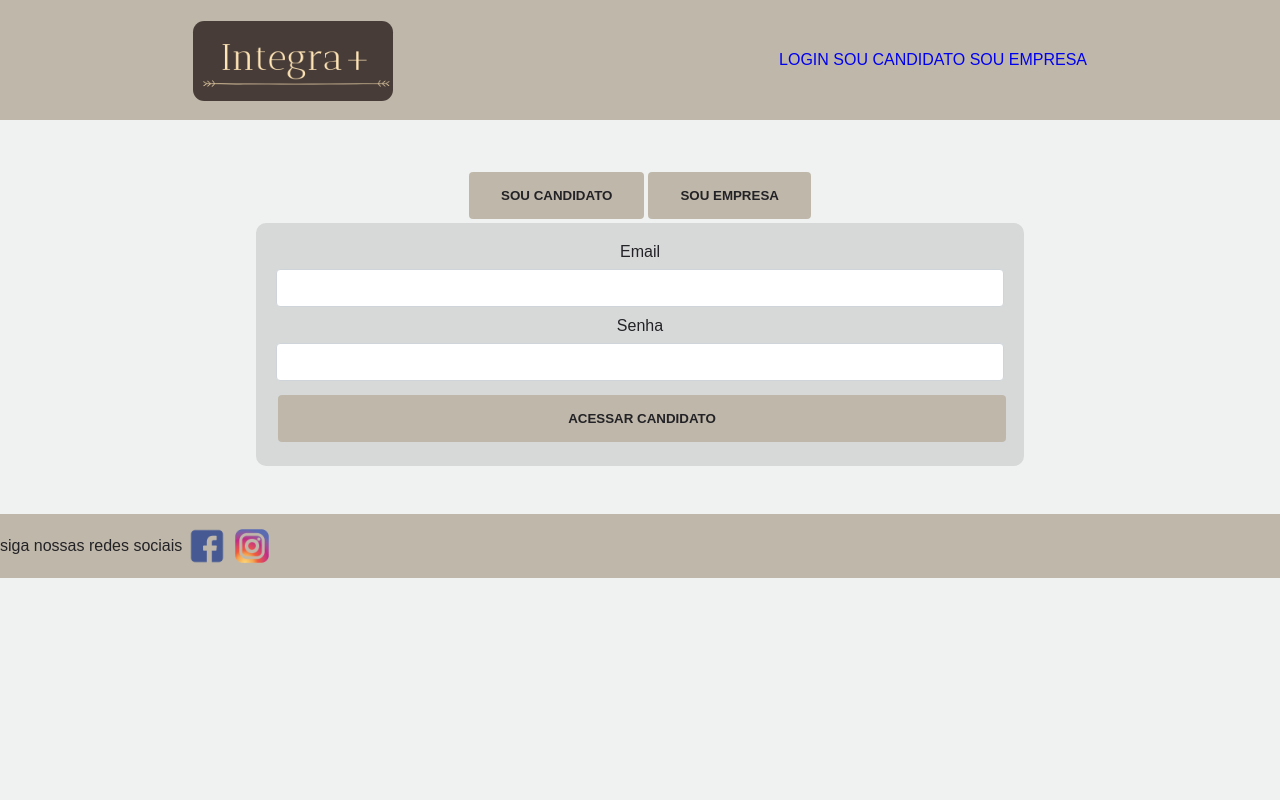
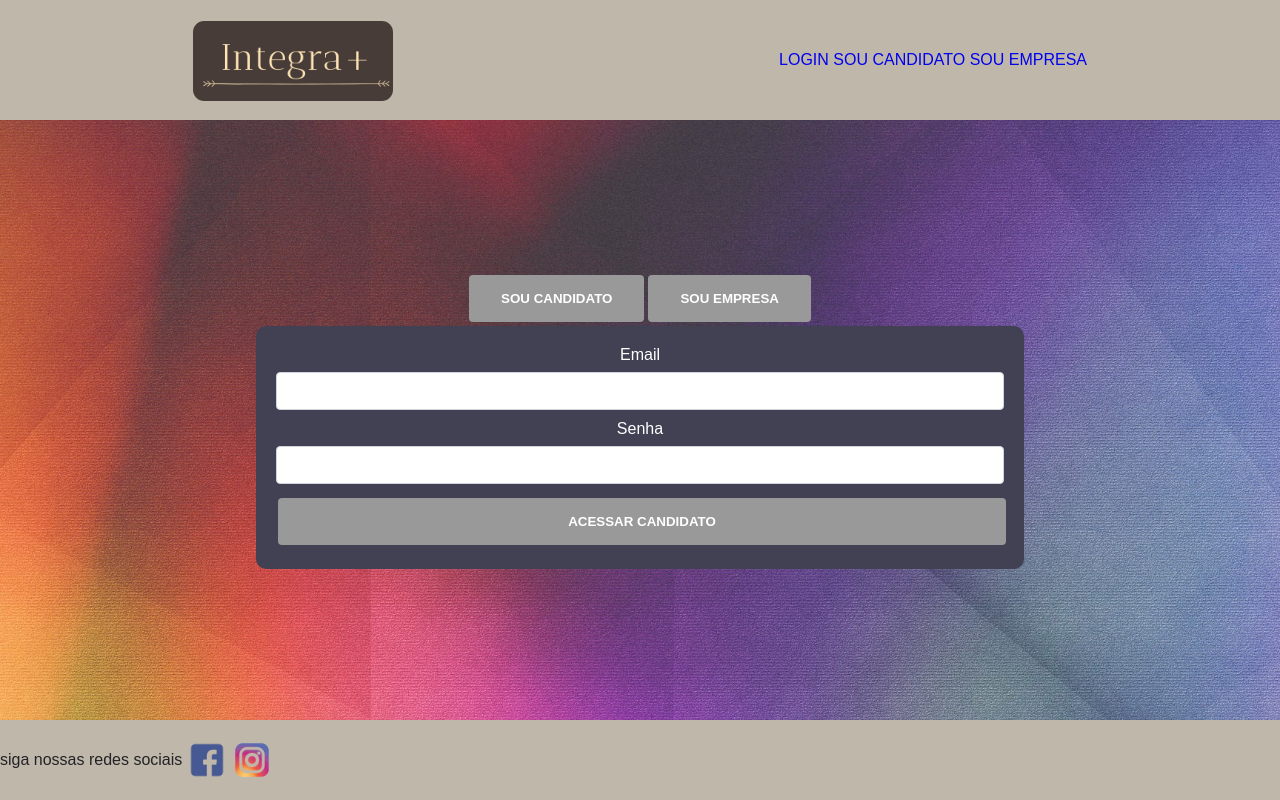
Before and after one commit to cami-almeida/integra, a Django app: page /login in a window 1280 px wide. Run offline with Django 3.2, Linux system fonts and the light colour scheme; parts of the project's set-up code (start-up, migrations or seed data) failed here and were passed over; some web fonts are replaced.

Commit message:
modificar cores do website

```diff
--- a/website/static/css/style.css
+++ b/website/static/css/style.css
@@ -39,15 +39,20 @@ a{
 /* Css Layout */
 body{
     margin:0px;
-    background-color: #F0F2F2;
+    /* background-color: #537EFF; */
+    background-image: url('../image/background.jpg');
+    background-size: cover;
     color: #232226;
     display: grid;
     grid-template-areas:'header header header header'
                         'main main main main'
                         'footer footer footer footer';
-    grid-template-rows: 15vh auto 8vh;
+    grid-template-rows: 15vh auto 10vh;
 }
 
+.index{
+    /* background-color: ; */
+}
 .carrossel {
     width: 1350px;
     position: relative;
@@ -157,7 +162,7 @@ footer{
 /* classe para estilizar formulario */
 .area-form{
     width: 60vw;
-    background-color:#d7d9d9;
+    background-color:#424153;
     display:flex;
     flex-direction: column;
     padding:20px;
@@ -173,6 +178,7 @@ footer{
     grid-template-areas: 'usertab emptab'
                          'forms forms';
     grid-template-rows: 50px 300px;
+    height: 75vh;
 
 }
 
@@ -183,10 +189,12 @@ footer{
 
 .opcao_empresa{
     grid-area: emptab;
+    background-color:#424153;
 }
 
 .opcao_candidato{
     grid-area: usertab;
+    background-color:#424153;
 }
 
 .forms{
@@ -288,10 +296,10 @@ textarea{
 input[type=button],
  input[type=submit],
  input[type=reset]{
-    background-color:#BFB8AA;
+    background-color:#999999;
     border:none;
     border-radius: 0.25rem;
-    color:#232226;
+    color:white ;
     padding: 16px 32px;
     text-decoration: none;
     margin:4px 2px;
@@ -332,4 +340,5 @@ select{
 
 .login label{
     text-align: center;
+    color: white;
 }
--- a/website/templates/cadastro_candidato.html
+++ b/website/templates/cadastro_candidato.html
@@ -303,7 +303,7 @@
 
     <div class="telefone">
         <label for="telefone">Telefone</label>
-        <input type="tel" pattern="[0-9]{2}-[0-9]{4}-[0-9]{4}" name="telefone" id="telefone" placeholder="(99)9999-9999" size="11" maxlength="11">
+        <input type="tel" pattern="[0-9]{2}-[0-9]{4}-[0-9]{4}" name="telefone" id="telefone" placeholder="(99)9999-9999" size="20" maxlength="13">
     </div>
 
     <div class="celular">
--- a/website/templates/index.html
+++ b/website/templates/index.html
@@ -3,6 +3,9 @@
 {% load static %}
 {% block conteudo %}
 <!--migos aqui é o começo do carrossel-->
+
+<div class="index">
+
     <div class= "carrossel">
 
         <div class= "carousel fade">
@@ -24,7 +27,6 @@
 
     <a class="ant" onclick="plusSlides(-1)">&#10094;</a>
     <a class="prx" onclick="plusSlides(+1)">&#10095;</a>
-    </div>
 
     <!--Aqui são os btn -->
     <div class="area-btn">
@@ -34,7 +36,6 @@
     </div>
         <!--migos aqui é o final do carrossel-->
 
-</div>
 
     <div class= 'nos '>
         <div>
@@ -53,4 +54,5 @@
         <p>Lorem ipsum dolor sit amet consectetur adipisicing elit. Exercitationem excepturi in, qui adipisci eius velit et rem nisi. Rerum, ab. Recusandae totam unde soluta voluptates perspiciatis, in minima laboriosam illo.</p>
     </div>
 
+</div>
 {% endblock %}
--- a/website/views.py
+++ b/website/views.py
@@ -14,7 +14,7 @@ def login(request):
     # verifica se o metodo é POST
     if request.method == 'POST':
         # verifica se o botão de login clicado pertence ao formulario de usuario
-        if request.POST.get('submit') == 'login_candidato':
+        if request.POST.get('submit') == 'ACESSAR CANDIDATO':
             # pega as informações do candidato apartir dos dados informados no formulario
             email_candidato = request.POST.get('email_candidato')
             senha_candidato = request.POST.get('senha')
@@ -30,7 +30,7 @@ def login(request):
 
 
         # verifica se o botão de login clicado pertence ao formulario de empresa
-        elif request.POST.get('submit') == 'login_empresa':
+        elif request.POST.get('submit') == 'ACESSAR EMPRESA':
             email_empresa = request.POST.get('email_empresa')
             senha_empresa = request.POST.get('senha')
             empresa = Empresa.objects.filter(email=email_empresa).first()
```
Also changed, not shown: db.sqlite3, website/static/image/background.jpg (added). Lines whose indentation alone changed are shown as unchanged.
